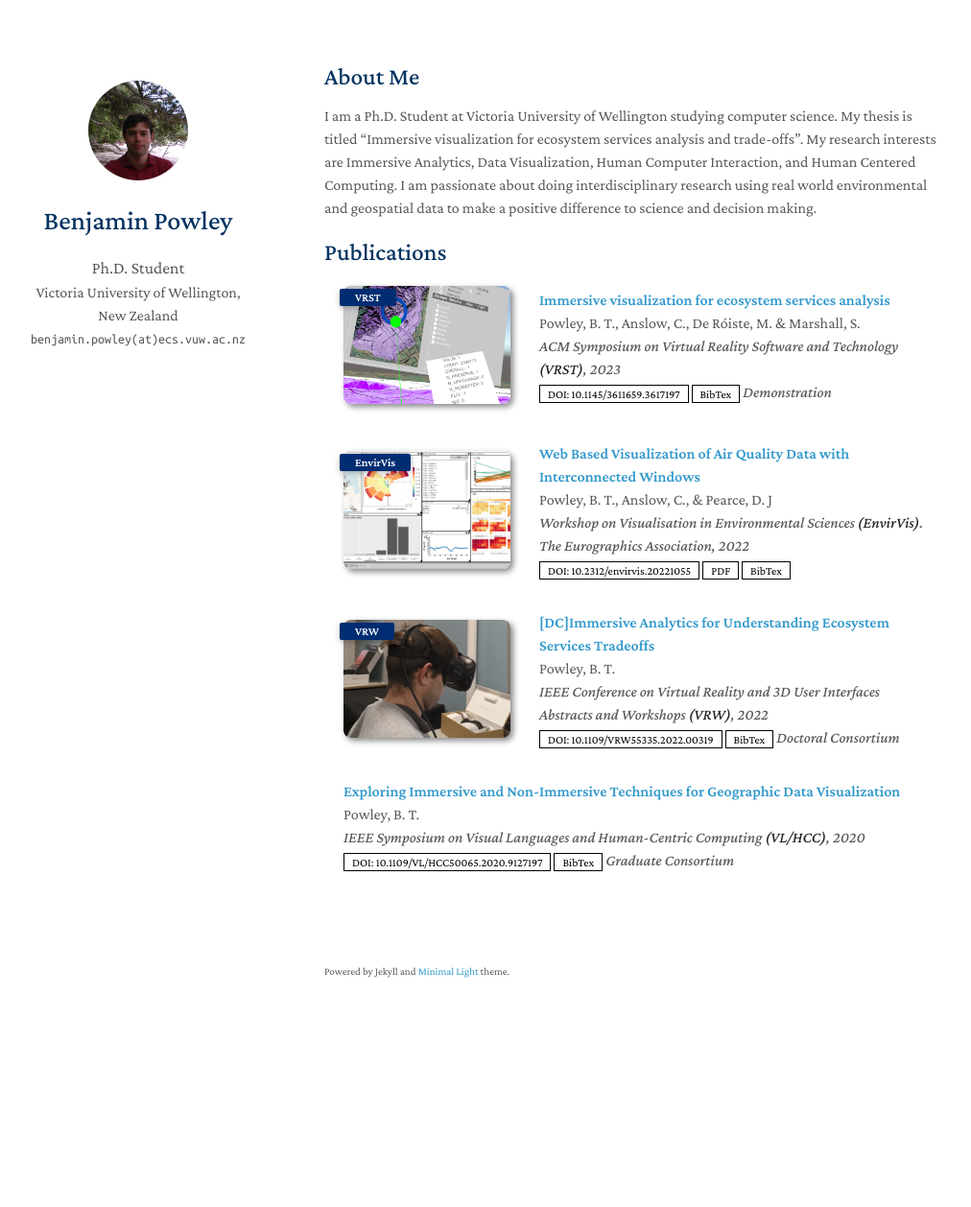
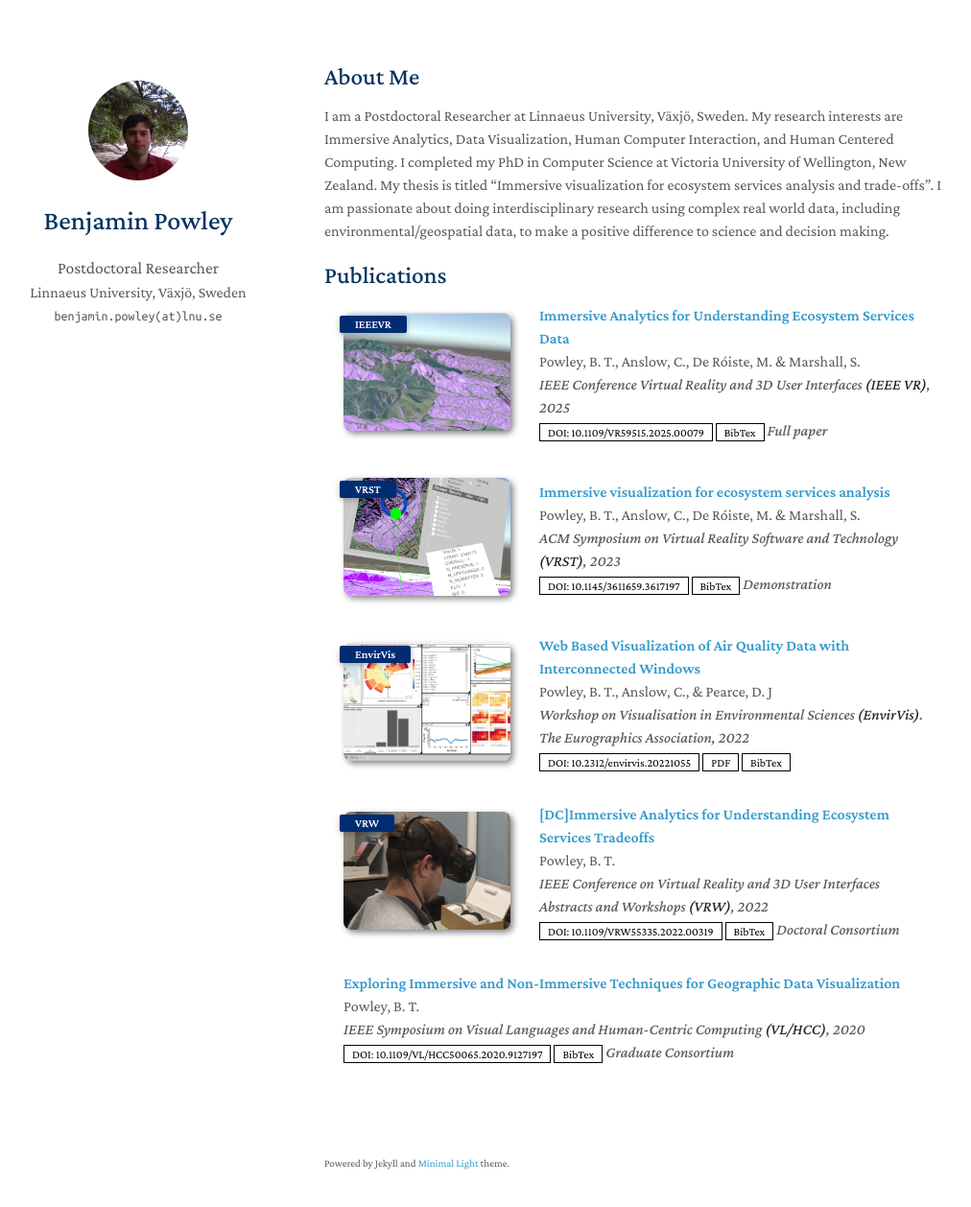
Before and after one commit to BenPowley/BenPowley.github.io, a Jekyll site: the page built from index.md, in a window 1280 px wide and 1293 px high. Shown: the top 1258 px of the window at 96% size, without its empty margins (132-1144 px from the left). Built offline with Jekyll 4.4.1, drawn with Linux system fonts in a browser that asks for light colours; nearby versions of some CDN libraries; a style sheet for code colours, icons or effects is not loaded; our own code applies the rules of GitHub Pages for plain Markdown files.

Commit message:
Update site

```diff
--- a/_config.yml
+++ b/_config.yml
@@ -1,8 +1,8 @@
 # Basic Information
 title: Benjamin Powley
-position: Ph.D. Student
-affiliation: Victoria University of Wellington, New Zealand
-email: benjamin.powley(at)ecs.vuw.ac.nz
+position: Postdoctoral Researcher
+affiliation: Linnaeus University, Växjö, Sweden
+email: benjamin.powley(at)lnu.se
 
 # Search Engine Optimization (SEO)
 # The following information is used to improve the website traffic from search engines, e.g., Google.
@@ -15,7 +15,7 @@ canonical:
 #google_scholar: https://scholar.google.com/
 #github_link: https://github.com/
 #linkedin: https://www.linkedin.com/
-cv_link: assets/files/CV.pdf
+#cv_link: assets/files/CV.pdf
 
 # Images (e.g., your profile picture and your website's favicon)
 # "favicon" and "favicon_dark" are used for the light and dark modes, respectively.
--- a/_data/publications.yml
+++ b/_data/publications.yml
@@ -1,4 +1,14 @@
 main:
+
+  - title: Immersive Analytics for Understanding Ecosystem Services Data
+    authors: Powley, B. T., Anslow, C., De Róiste, M. & Marshall, S.
+    conference_short: IEEEVR
+    conference: IEEE Conference Virtual Reality and 3D User Interfaces <strong>(IEEE VR)</strong>, 2025
+    doi:  https://doi.org/10.1109/VR59515.2025.00079
+    doi_number: 10.1109/VR59515.2025.00079
+    bibtex: https://doi.org/10.1109/VR59515.2025.00079
+    image: ./assets/img/vr-landscape.png
+    notes: Full paper
 
   - title: Immersive visualization for ecosystem services analysis
     authors: Powley, B. T., Anslow, C., De Róiste, M. & Marshall, S.
--- a/index.md
+++ b/index.md
@@ -4,6 +4,6 @@ layout: homepage
 
 ## About Me
 
-I am a Ph.D. Student at Victoria University of Wellington studying computer science. My thesis is titled "Immersive visualization for ecosystem services analysis and trade-offs". My research interests are Immersive Analytics, Data Visualization, Human Computer Interaction, and Human Centered Computing. I am passionate about doing interdisciplinary research using real world environmental and geospatial data to make a positive difference to science and decision making.
+I am a Postdoctoral Researcher at Linnaeus University, Växjö, Sweden. My research interests are Immersive Analytics, Data Visualization, Human Computer Interaction, and Human Centered Computing. I completed my PhD in Computer Science at Victoria University of Wellington, New Zealand. My thesis is titled "Immersive visualization for ecosystem services analysis and trade-offs". I am passionate about doing interdisciplinary research using complex real world data, including environmental/geospatial data, to make a positive difference to science and decision making.
 
 {% include_relative _includes/publications.md %}
```
Also changed, not shown: assets/img/vr-landscape.png (added).
